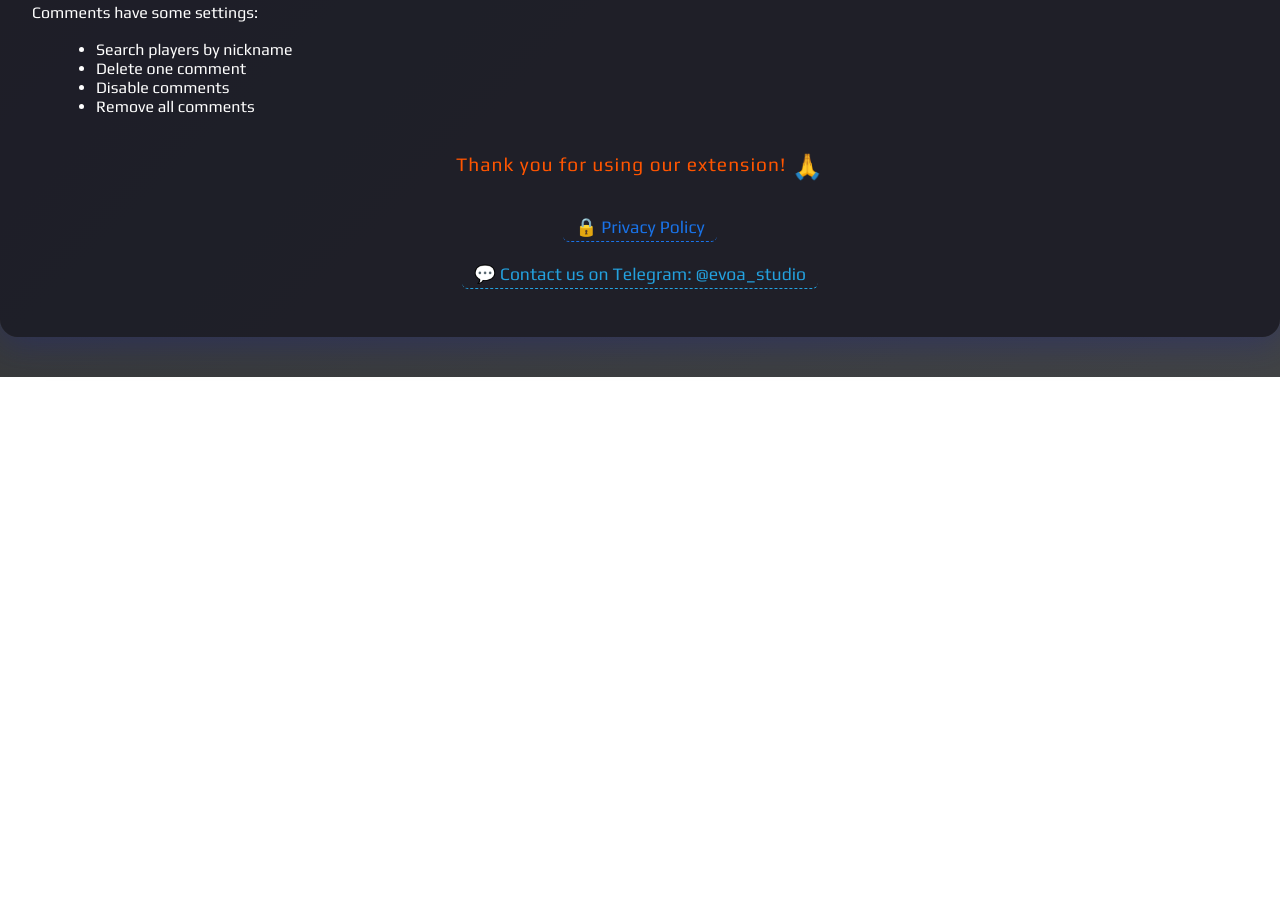
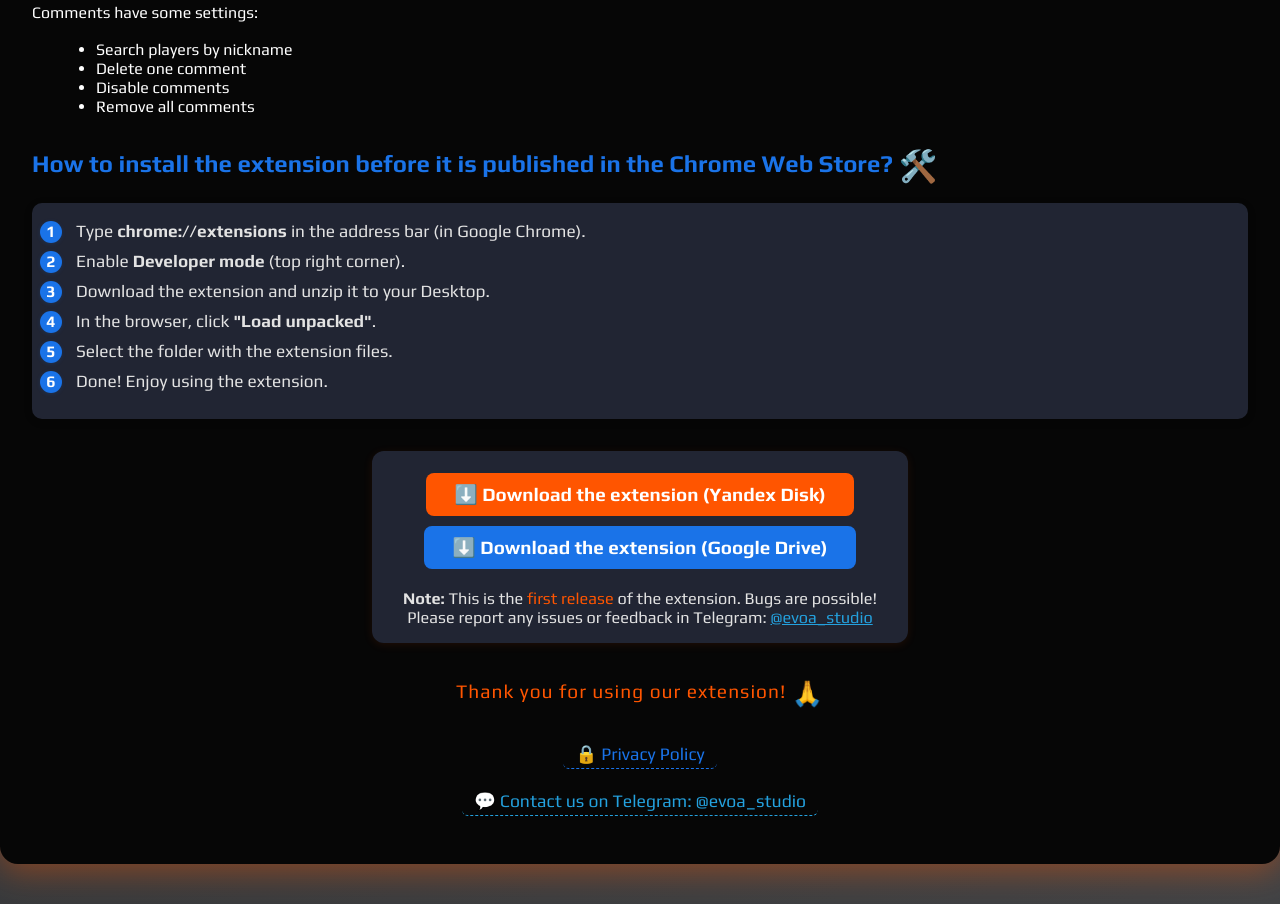
Before and after one commit to L1BERI/faceit-picker, a plain HTML site: page index.html in a window 1280 px wide. Shown: the part 2266-3170 px from the top of the page. Before the commit the page ends 2643 px from the top, so only its background shows below. Drawn offline with Linux system fonts and the light colour scheme.

Commit message:
add how to install and links

```diff
--- a/index.html
+++ b/index.html
@@ -22,9 +22,9 @@
             justify-content: center;
         }
         .container {
-            background: rgba(30, 30, 40, 0.97);
+            background: #060606;
             border-radius: 18px;
-            box-shadow: 0 8px 32px 0 rgba(31, 38, 135, 0.37);
+            box-shadow: 0 8px 32px 0 rgba(255, 85, 0, 0.384);
             padding: 48px 32px;
             max-width: 1300px;
             width: 100%;
@@ -210,6 +210,41 @@
             object-fit: contain;
             animation: imgFadeIn 1s cubic-bezier(.77,0,.18,1) 0.2s both;
         }
+        .release-section {
+            margin: 32px auto 0 auto;
+            text-align: center;
+            background: rgba(36, 41, 56, 0.92);
+            border-radius: 12px;
+            padding: 22px 18px 16px 18px;
+            max-width: 500px;
+            box-shadow: 0 2px 10px 0 rgba(255,85,0,0.10);
+        }
+        .release-link {
+            display: inline-block;
+            font-size: 1.18rem;
+            color: #fff;
+            background: #f50;
+            padding: 10px 28px;
+            border-radius: 8px;
+            text-decoration: none;
+            font-weight: bold;
+            margin-bottom: 10px;
+            transition: background 0.2s, color 0.2s;
+            max-width: 430px;
+        }
+        .release-link:hover {
+            background: #fff;
+            color: #f50;
+        }
+        .release-note {
+            margin-top: 10px;
+            color: #e3e3e3;
+            font-size: 1.02rem;
+        }
+        .release-note a {
+            color: #24a1de;
+            text-decoration: underline;
+        }
     </style>
 </head>
 <body>
@@ -240,6 +275,23 @@
             <li>Disable comments</li>
             <li>Remove all comments</li>
         </ul>
+        <h2>How to install the extension before it is published in the Chrome Web Store? <span class="emoji">🛠️</span></h2>
+        <ol class="steps-list">
+            <li>Type <b>chrome://extensions</b> in the address bar (in Google Chrome).</li>
+            <li>Enable <b>Developer mode</b> (top right corner).</li>
+            <li>Download the extension and unzip it to your Desktop.</li>
+            <li>In the browser, click <b>"Load unpacked"</b>.</li>
+            <li>Select the folder with the extension files.</li>
+            <li>Done! Enjoy using the extension.</li>
+        </ol>
+        <div class="release-section">
+            <a href="https://disk.yandex.ru/d/KQGL4GgzlQYTSA" target="_blank" class="release-link">⬇️ Download the extension (Yandex Disk)</a>
+            <a href="https://drive.google.com/file/d/1dfG5aNartzmfje9iU8QnL4Am6TY_weS6/view?usp=sharing" target="_blank" class="release-link" style="background:#1a73e8;">⬇️ Download the extension (Google Drive)</a>
+            <div class="release-note">
+                <b>Note:</b> This is the <span style="color:#f50;">first release</span> of the extension. Bugs are possible!<br>
+                Please report any issues or feedback in Telegram: <a href="https://t.me/evoa_studio" target="_blank">@evoa_studio</a>
+            </div>
+        </div>
         <div class="thanks">Thank you for using our extension! <span class="emoji">🙏</span></div>
         <div class="policy-link">
             <a href="privacy-policy.html" target="_blank">&#128274; Privacy Policy</a>
```
